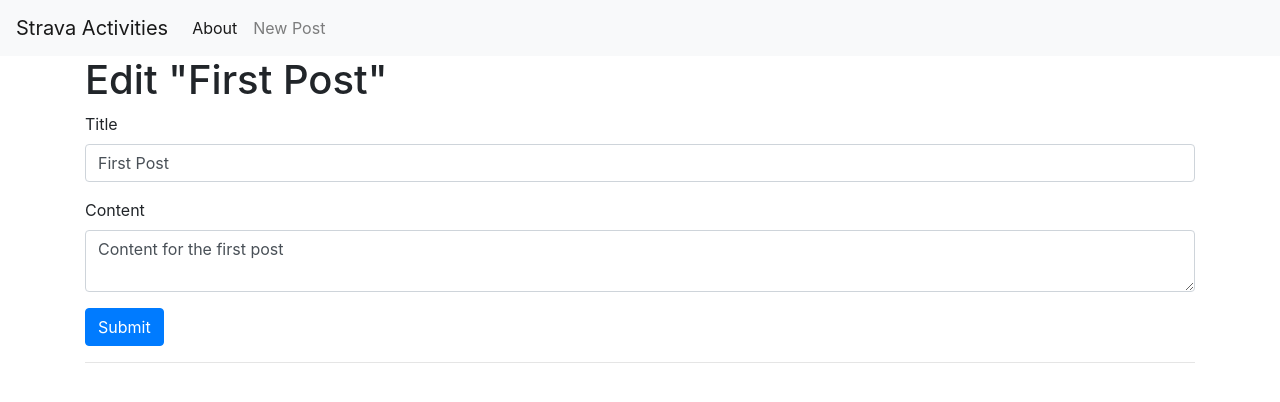
After one commit to jacotri77/strava-activities, a Flask app: page /1/edit in a window 1280 px wide. The commit adds this page. Shown: the top 402 px of the page. Run offline with Flask 2, Linux system fonts and the light colour scheme; data comes from the database, SQL or seed files in the repository; some libraries are stand-ins or nearby versions.

Commit message:
adding some routing

```diff
--- a/app.py
+++ b/app.py
@@ -1,8 +1,10 @@
 import sqlite3
-from flask import Flask, render_template
+from flask import Flask, render_template, request, url_for, flash, redirect
 from werkzeug.exceptions import abort
+import secrets
 
-
+secret_key = secrets.token_hex(32)
+#print(secret_key)
 def get_db_connection():
     conn = sqlite3.connect('database.db')
     conn.row_factory = sqlite3.Row
@@ -17,6 +19,7 @@ def get_post(post_id):
     return post
 
 app = Flask(__name__)
+app.config['SECRET_KEY'] = secret_key
 
 @app.route('/')
 def index():
@@ -29,3 +32,43 @@ def index():
 def post(post_id):
     post = get_post(post_id)
     return render_template('post.html', post=post)
+
+
+@app.route('/create', methods=('GET', 'POST'))
+def create():
+    if request.method == 'POST':
+        title = request.form['title']
+        content = request.form['content']
+
+        if not title:
+            flash('Title is required!')
+        else:
+            conn = get_db_connection()
+            conn.execute('INSERT INTO posts (title, content) VALUES (?, ?)',
+                         (title, content))
+            conn.commit()
+            conn.close()
+            return redirect(url_for('index'))
+
+    return render_template('create.html')
+
+@app.route('/<int:id>/edit', methods=('GET', 'POST'))
+def edit(id):
+    post = get_post(id)
+
+    if request.method == 'POST':
+        title = request.form['title']
+        content = request.form['content']
+
+        if not title:
+            flash('Title is required!')
+        else:
+            conn = get_db_connection()
+            conn.execute('UPDATE posts SET title = ?, content = ?'
+                         ' WHERE id = ?',
+                         (title, content, id))
+            conn.commit()
+            conn.close()
+            return redirect(url_for('index'))
+
+    return render_template('edit.html', post=post)
--- a/templates/base.html
+++ b/templates/base.html
@@ -21,11 +21,17 @@
             <li class="nav-item active">
                 <a class="nav-link" href="#">About</a>
             </li>
+            <li class="nav-item">
+              <a class="nav-link" href="{{url_for('create')}}">New Post</a>
+            </li>
             </ul>
         </div>
     </nav>
     <div class="container">
-        {% block content %} {% endblock %}
+      {% for message in get_flashed_messages() %}
+        <div class="alert alert-danger">{{ message }}</div>
+      {% endfor %}
+      {% block content %} {% endblock %}
     </div>
 
     <!-- Optional JavaScript -->
--- /dev/null
+++ b/templates/edit.html
@@ -0,0 +1,25 @@
+{% extends 'base.html' %}
+
+{% block content %}
+<h1>{% block title %} Edit "{{ post['title'] }}" {% endblock %}</h1>
+
+<form method="post">
+    <div class="form-group">
+        <label for="title">Title</label>
+        <input type="text" name="title" placeholder="Post title"
+               class="form-control"
+               value="{{ request.form['title'] or post['title'] }}">
+        </input>
+    </div>
+
+    <div class="form-group">
+        <label for="content">Content</label>
+        <textarea name="content" placeholder="Post content"
+                  class="form-control">{{ request.form['content'] or post['content'] }}</textarea>
+    </div>
+    <div class="form-group">
+        <button type="submit" class="btn btn-primary">Submit</button>
+    </div>
+</form>
+<hr>
+{% endblock %}
--- a/templates/index.html
+++ b/templates/index.html
@@ -7,6 +7,9 @@
         <h2>{{ post['title'] }}</h2>
       </a>
       <span class="badge badge-primary">{{ post['created'] }}</span>
+      <a href="{{ url_for('edit', id=post['id']) }}">
+        <span class="badge badge-warning">Edit</span>
+      </a>
       <hr>
     {% endfor %}
 {% endblock %}
```
Also changed, not shown: templates/create.html (added, +23 -0 lines).
